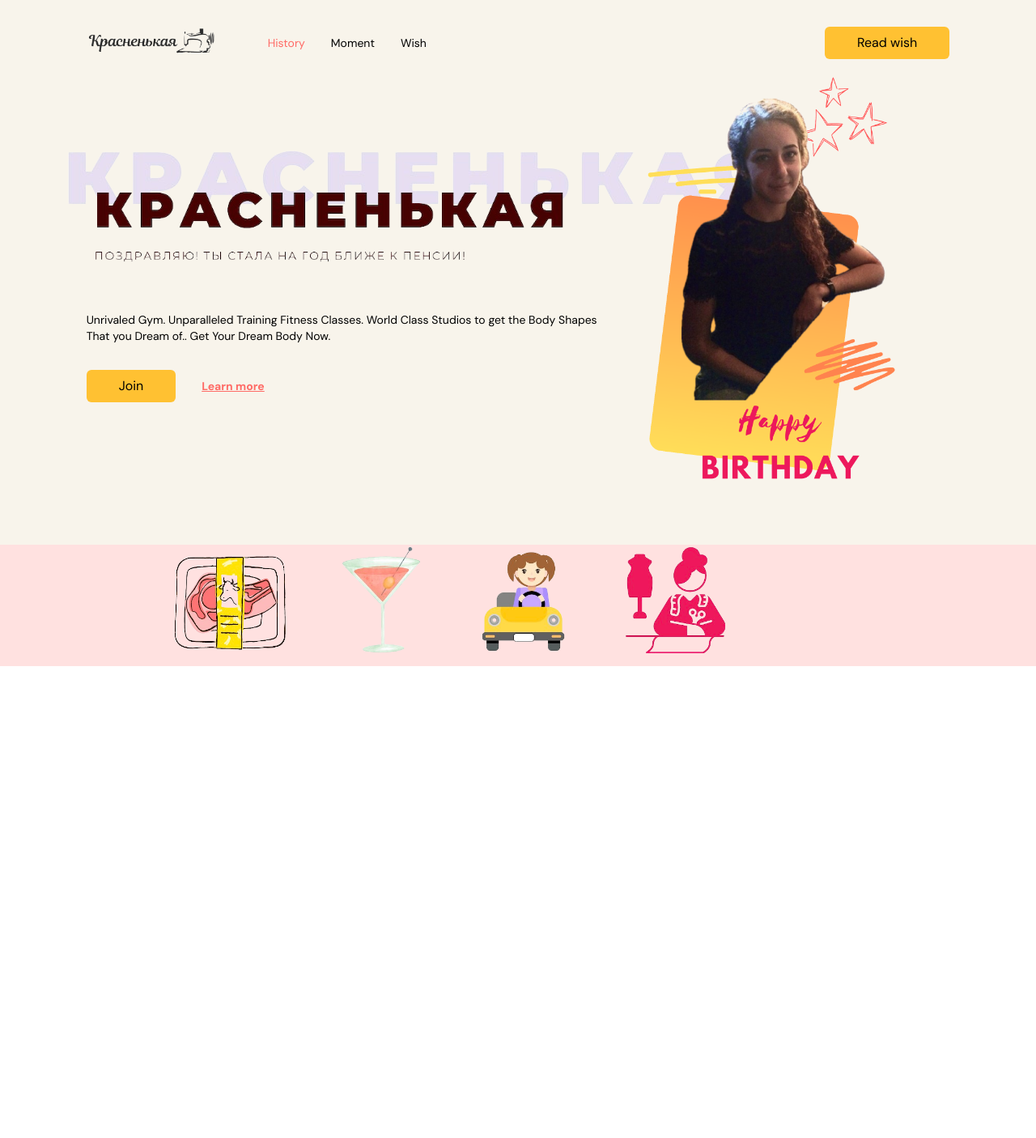
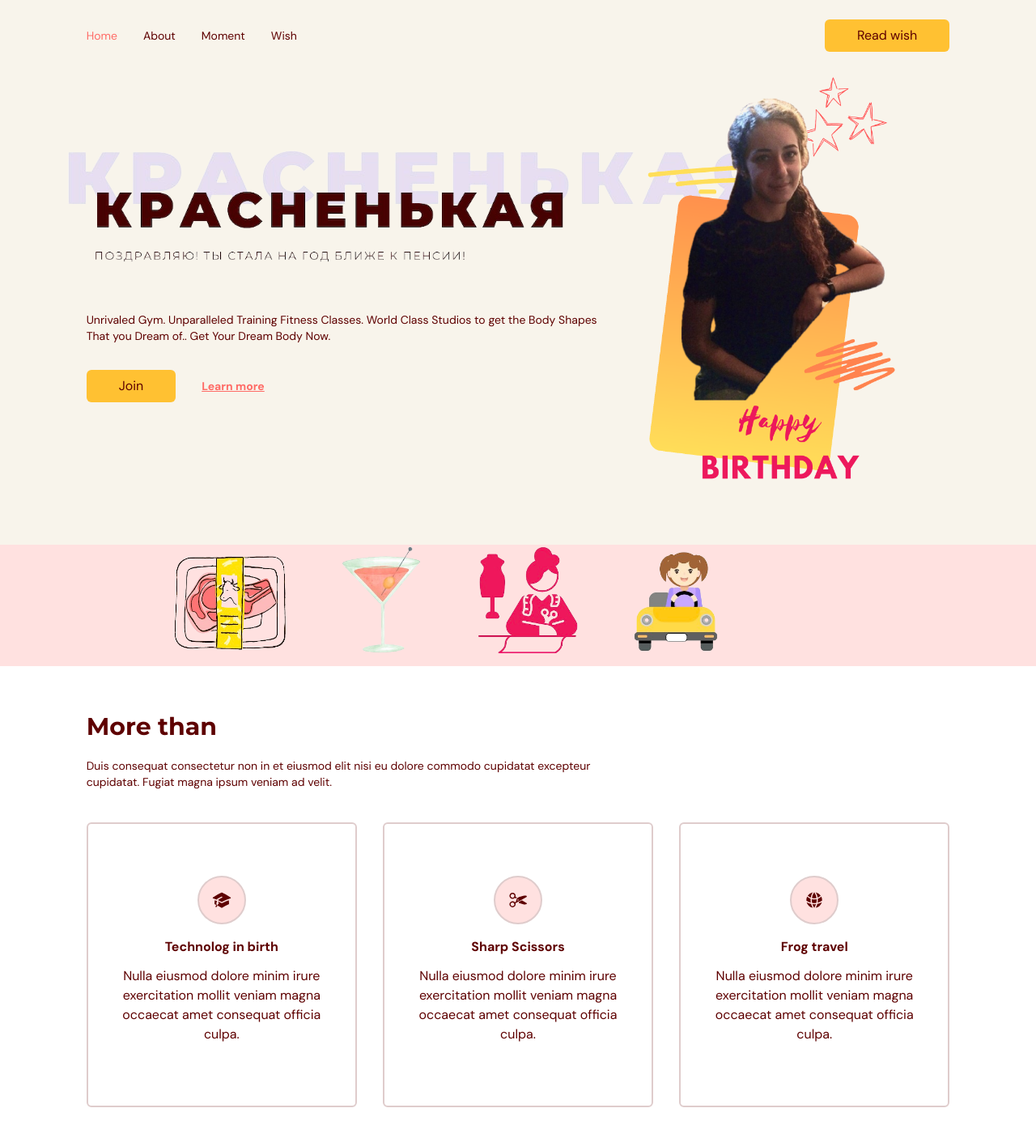
Before and after one commit to MartaKliuchnik/Krasnaya_birthday, a React (Vite) app: page / in a window 1280 px wide. Shown: the top 1406 px of the page at 81% size. Before the commit the page ends 869 px from the top, so only its background shows below. Built offline with nearby package versions, Linux system fonts and the light colour scheme.

Commit message:
feat: add section about

```diff
--- a/package.json
+++ b/package.json
@@ -10,6 +10,11 @@
     "preview": "vite preview"
   },
   "dependencies": {
+    "@fortawesome/fontawesome-svg-core": "^6.4.2",
+    "@fortawesome/free-brands-svg-icons": "^6.4.2",
+    "@fortawesome/free-regular-svg-icons": "^6.4.2",
+    "@fortawesome/free-solid-svg-icons": "^6.4.2",
+    "@fortawesome/react-fontawesome": "^0.2.0",
     "@heroicons/react": "^2.0.18",
     "framer-motion": "^10.16.5",
     "react": "^18.2.0",
--- a/src/App.tsx
+++ b/src/App.tsx
@@ -2,10 +2,11 @@ import Navbar from '@/components/navbar';
 import { useEffect, useState } from 'react';
 import { SelectedPage } from './shared/types';
 import Home from './components/home';
+import About from './components/about';
 
 function App() {
 	const [selecledPage, setSelectedPage] = useState<SelectedPage>(
-		SelectedPage.History
+		SelectedPage.Home
 	);
 	const [isTopOfPage, setIsTopOfPage] = useState<boolean>(true);
 
@@ -13,7 +14,7 @@ function App() {
 		const handleScroll = () => {
 			if (window.scrollY === 0) {
 				setIsTopOfPage(true);
-				setSelectedPage(SelectedPage.History);
+				setSelectedPage(SelectedPage.Home);
 			}
 			if (window.scrollY !== 0) setIsTopOfPage(false);
 		};
@@ -29,6 +30,7 @@ function App() {
 				setSelectedPage={setSelectedPage}
 			/>
 			<Home setSelectedPage={setSelectedPage} />
+			<About setSelectedPage={setSelectedPage} />
 		</div>
 	);
 }
--- /dev/null
+++ b/src/components/about/aboutCard.tsx
@@ -0,0 +1,30 @@
+import { motion } from 'framer-motion';
+
+type Props = {
+	icon: JSX.Element;
+	title: string;
+	description: string;
+};
+
+const childVariant = {
+	hidden: { opacity: 0, scale: 0.9 },
+	visible: { opacity: 1, scale: 1 },
+};
+const AboutCard = ({ icon, title, description }: Props) => {
+	return (
+		<motion.div
+			variants={childVariant}
+			className='mt-5 rounded-md border-2 border-gray-100 px-5 py-16 text-center'
+		>
+			<div className='mb-4 flex justify-center'>
+				<div className='rounded-full border-2 border-gray-100 bg-primary-100 p-4'>
+					{icon}
+				</div>
+			</div>
+			<h4 className='font-bold'>{title}</h4>
+			<p className='my-3'>{description}</p>
+		</motion.div>
+	);
+};
+
+export default AboutCard;
--- /dev/null
+++ b/src/components/about/index.tsx
@@ -0,0 +1,96 @@
+import HText from '@/shared/HText';
+import { SelectedPage, AboutType } from '@/shared/types';
+import {
+	ScissorsIcon,
+	GlobeAltIcon,
+	AcademicCapIcon,
+} from '@heroicons/react/24/solid';
+import { motion } from 'framer-motion';
+import AboutCard from './aboutCard';
+
+type Props = {
+	setSelectedPage: (value: SelectedPage) => void;
+};
+
+const container = {
+	hidden: {},
+	visible: {
+		transition: { staggerChildren: 0.2 },
+	},
+};
+
+const aboutInfo: Array<AboutType> = [
+	{
+		icon: <AcademicCapIcon className='h-6 w-6' />,
+		title: 'Technolog in birth',
+		description:
+			'Nulla eiusmod dolore minim irure exercitation mollit veniam magna occaecat amet consequat officia culpa.',
+	},
+	{
+		icon: <ScissorsIcon className='h-6 w-6' />,
+		title: 'Sharp Scissors',
+		description:
+			'Nulla eiusmod dolore minim irure exercitation mollit veniam magna occaecat amet consequat officia culpa.',
+	},
+	{
+		icon: <GlobeAltIcon className='h-6 w-6' />,
+		title: 'Frog travel',
+		description:
+			'Nulla eiusmod dolore minim irure exercitation mollit veniam magna occaecat amet consequat officia culpa.',
+	},
+];
+
+const About = ({ setSelectedPage }: Props) => {
+	return (
+		<section id='about' className='mx-auto min-h-full w-5/6 py-20'>
+			<motion.div onViewportEnter={() => setSelectedPage(SelectedPage.About)}>
+				{/* HEADER */}
+				<motion.div
+					initial='hidden'
+					whileInView='visible'
+					viewport={{ once: true, amount: 0.5 }}
+					transition={{ duration: 0.5 }}
+					variants={{
+						hidden: { opacity: 0, x: -50 },
+						visible: { opacity: 1, x: 0 },
+					}}
+					className='md:my-3/5 md:w-3/5'
+				>
+					<HText>
+						{/* Немного информации о ней */}
+						More than
+					</HText>
+					<p className='my-5 text-sm'>
+						{/* Красненькая - не просто хороший человек. Она универсальный боец,
+						способный выдержать самые сложные испытания и противостоять любым
+						вызовам. */}
+						Duis consequat consectetur non in et eiusmod elit nisi eu dolore
+						commodo cupidatat excepteur cupidatat. Fugiat magna ipsum veniam ad
+						velit.
+					</p>
+				</motion.div>
+
+				{/* ABOUT */}
+				<motion.div
+					initial='hidden'
+					whileInView='visible'
+					viewport={{ once: true, amount: 0.5 }}
+					variants={container}
+					className='md:flex items-center justify-between gap-8 mt-5'
+				>
+					{aboutInfo.map((about) => (
+						<AboutCard
+							key={about.title}
+							icon={about.icon}
+							title={about.title}
+							description={about.description}
+							// setSelectedPage={setSelectedPage}
+						/>
+					))}
+				</motion.div>
+			</motion.div>
+		</section>
+	);
+};
+
+export default About;
--- a/src/components/home/index.tsx
+++ b/src/components/home/index.tsx
@@ -8,6 +8,7 @@ import MeatSponsor from '@/assets/MeatSponsor.png';
 import DrinkSponsor from '@/assets/DrinkSponsor.png';
 import SewingSponsor from '@/assets/SewingSponsor.png';
 import CarSponsor from '@/assets/CarSponsor.png';
+import { motion } from 'framer-motion';
 
 type Props = {
 	setSelectedPage: (value: SelectedPage) => void;
@@ -16,13 +17,29 @@ type Props = {
 const Home = ({ setSelectedPage }: Props) => {
 	const isAboveMediumScreens = useMediaQuery('(min-width: 1060px)');
 	return (
-		<section id='home' className='gap-16 bg-gray-20 py-10 md:h-full md:pb-0'>
+		<section
+			id='home'
+			className='gap-16 bg-gray-20 py-10 xs:h-[60rem] md:h-full md:pb-0'
+		>
 			{/* IMAGE AND MAIN PAGE */}
-			<div className='md:flex mx-auto w-5/6 items-center justify-center md:h-5/6'>
+			<motion.div
+				onViewportEnter={() => setSelectedPage(SelectedPage.Home)}
+				className='md:flex mx-auto w-5/6 items-center justify-center md:h-5/6'
+			>
 				{/* MAIN HEADER */}
 				<div className='z-10 mt-20 ms:basis-3/5 '>
 					{/* HEADINGS */}
-					<div className='md:-mt-20'>
+					<motion.div
+						initial='hidden'
+						whileInView='visible'
+						viewport={{ once: true, amount: 0.5 }}
+						transition={{ duration: 0.5 }}
+						variants={{
+							hidden: { opacity: 0, x: -50 },
+							visible: { opacity: 1, x: 0 },
+						}}
+						className='md:-mt-20'
+					>
 						<div className='relative'>
 							<div
 								className='before:absolute before:-top-20 before:-left-10 before:z-[-1]
@@ -41,10 +58,20 @@ const Home = ({ setSelectedPage }: Props) => {
 							Studios to get the Body Shapes That you Dream of.. Get Your Dream
 							Body Now.
 						</p>
-					</div>
+					</motion.div>
 
 					{/* ACTIONS */}
-					<div className='mt-8 flex items-center gap-8'>
+					<motion.div
+						initial='hidden'
+						whileInView='visible'
+						viewport={{ once: true, amount: 0.5 }}
+						transition={{ delay: 0.2, duration: 0.5 }}
+						variants={{
+							hidden: { opacity: 0, x: -50 },
+							visible: { opacity: 1, x: 0 },
+						}}
+						className='mt-8 flex items-center gap-8'
+					>
 						<ActionButton setSelectedPage={setSelectedPage}>Join</ActionButton>
 						<AnchorLink
 							className='text-sm font-bold text-primary-500 underline hover:text-secondary-500'
@@ -53,27 +80,27 @@ const Home = ({ setSelectedPage }: Props) => {
 						>
 							Learn more
 						</AnchorLink>
-					</div>
+					</motion.div>
 				</div>
 
 				{/* IMAGE */}
 				<div
-					className='flex basis-3/5 justify-center md:z-10 h-[50rem]
+					className='flex basis-3/5 justify-center md:z-10 md:h-[50rem]
 				md:ml-50 md:mt-56 md:justify-items-end'
 				>
 					<img
-						className='md:h-[580px]'
+						className='xs:h-3/4 md:h-[580px]'
 						src={HomePageGraphic}
 						alt='home-page-graphic'
 					/>
 				</div>
-			</div>
+			</motion.div>
 
 			{/* SPONSORS */}
 			{/* {isAboveMediumScreens && ( */}
 			<div className='h-[150px] w-full bg-primary-100 xs:py-[20px] sm:py-0 md:py-0'>
 				<div className='mx-auto w-5/6 sm:w-4/6'>
-					<div className='flex w-2/5 items-center justify-between md:gap-[15%]'>
+					<div className='flex w-2/5 items-center justify-between xs:gap-[7%] md:gap-[15%]'>
 						<img
 							className='xs:w-3/5 md:w-[150px] sm:h-[100px] md:h-[150px]'
 							src={MeatSponsor}
@@ -86,13 +113,13 @@ const Home = ({ setSelectedPage }: Props) => {
 						/>
 						<img
 							className='xs:w-3/5 md:w-[150px] md:h-[150px]'
-							src={CarSponsor}
-							alt='car-sponsor'
+							src={SewingSponsor}
+							alt='sewing-sponsor'
 						/>
 						<img
 							className='xs:w-3/5 md:w-[150px] md:h-[150px]'
-							src={SewingSponsor}
-							alt='sewing-sponsor'
+							src={CarSponsor}
+							alt='car-sponsor'
 						/>
 					</div>
 				</div>
--- a/src/components/navbar/index.tsx
+++ b/src/components/navbar/index.tsx
@@ -26,14 +26,19 @@ function Navbar({ isTopOfPage, selecledPage, setSelectedPage }: Props) {
 				<div className={`${flexBetween} mx-auto w-5/6`}>
 					<div className={`${flexBetween} w-full gap-16`}>
 						{/* LEFT SIDE */}
-						<img className='w-40' src={Logo} alt='logo' />
+						{/* <img className='w-40' src={Logo} alt='logo' /> */}
 
 						{/* RIGHT SIDE */}
 						{isAboutMediumScreens ? (
 							<div className={`${flexBetween} w-full`}>
 								<div className={`${flexBetween} gap-8 text-sm`}>
 									<Link
-										page='History'
+										page='Home'
+										selecledPage={selecledPage}
+										setSelectedPage={setSelectedPage}
+									/>
+									<Link
+										page='About'
 										selecledPage={selecledPage}
 										setSelectedPage={setSelectedPage}
 									/>
@@ -77,7 +82,12 @@ function Navbar({ isTopOfPage, selecledPage, setSelectedPage }: Props) {
 					{/* MENU ITEMS */}
 					<div className='ml-[33%] flex flex-col gap-10 text-2xl'>
 						<Link
-							page='History'
+							page='Home'
+							selecledPage={selecledPage}
+							setSelectedPage={setSelectedPage}
+						/>
+						<Link
+							page='About'
 							selecledPage={selecledPage}
 							setSelectedPage={setSelectedPage}
 						/>
--- /dev/null
+++ b/src/shared/HText.tsx
@@ -0,0 +1,11 @@
+type Props = {
+	children: React.ReactNode;
+};
+
+const HText = ({ children }: Props) => {
+	return (
+		<h1 className='basis-3/5 font-montserrat text-3xl font-bold'>{children}</h1>
+	);
+};
+
+export default HText;
--- a/src/shared/types.tsx
+++ b/src/shared/types.tsx
@@ -1,5 +1,12 @@
 export enum SelectedPage {
-	History = 'history',
+	Home = 'home',
+	About = 'about',
 	Moment = 'moment',
 	Wish = 'wish',
 }
+
+export interface AboutType {
+	icon: JSX.Element;
+	title: string;
+	description: string;
+}
--- a/tailwind.config.js
+++ b/tailwind.config.js
@@ -7,7 +7,8 @@ export default {
 				'gray-20': '#F8F4EB',
 				'gray-50': '#EFE6E6',
 				'gray-100': '#DFCCCC',
-				'gray-500': '##323133',
+				'gray-500': '#5E0000',
+				// 'gray-500': '#323133',
 				'primary-100': '#FFE1E0',
 				'primary-300': '#FFA6A3',
 				'primary-500': '#FF6B66',
```
Also changed, not shown: 1 other file (tests, documents, lock files or other folders).
